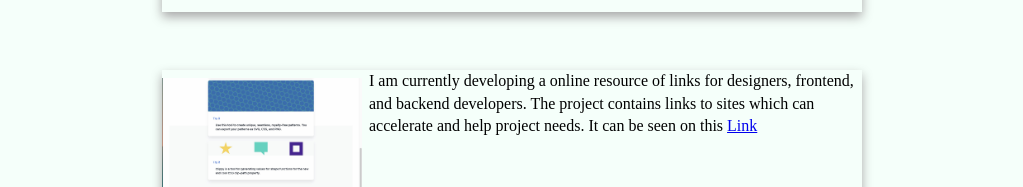
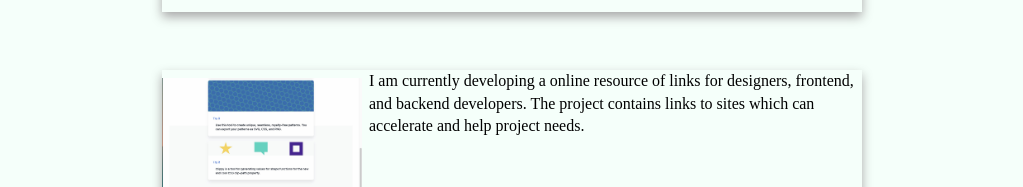
Before and after one commit to DanielekPark/reactprofile, a React (Create React App) app: page /#/ in a window 1280 px wide. Shown: the part 670-857 px from the top of the page, without its empty margins (128-1151 px from the left). Built offline with nearby package versions, Linux system fonts and the light colour scheme; grey boxes are pictures that could not be loaded.

Commit message:
edited home page

```diff
--- a/src/Home.js
+++ b/src/Home.js
@@ -28,7 +28,7 @@ const Home = () => {
       </div>
       <div className='card clearfix'>
         <div className='card-img feld' />
-        <p className='desc'>I am currently developing a online resource of links for designers, frontend, and backend developers. The project contains links to sites which can accelerate and help project needs. It can be seen on this <a href="https://feld-danielekpark.vercel.app/" target="_blank" rel="noreferrer">Link</a></p>
+        <p className='desc'>I am currently developing a online resource of links for designers, frontend, and backend developers. The project contains links to sites which can accelerate and help project needs.</p>
       </div>
     </div>
   )
```
